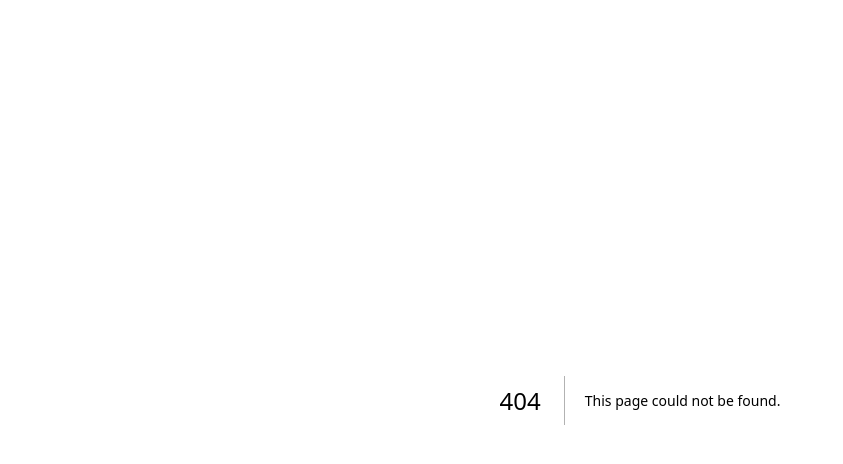
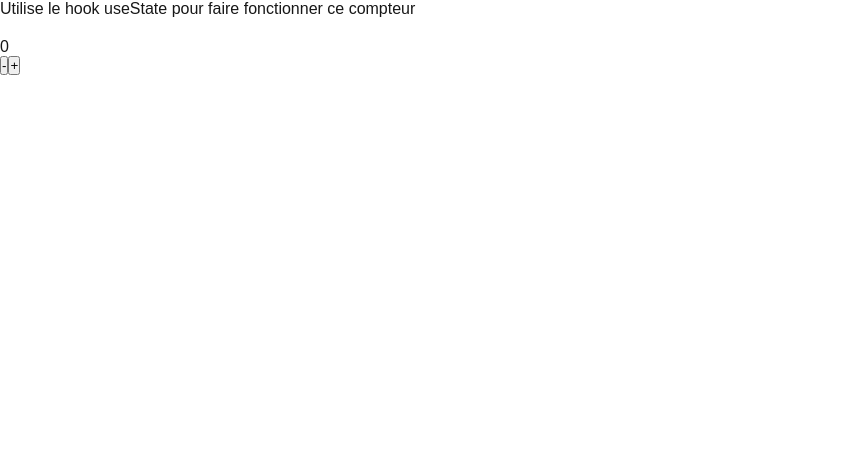
Before and after one commit to quentinhermiteau/react-5iw2-2025-2026, a Next.js app: page /exo5 in a window 1280 px wide. Before the commit this address had no page. Shown: the top 464 px of the page, without its empty margins (0-843 px from the left). Built offline with nearby package versions, Linux system fonts and the light colour scheme.

Commit message:
add exercise 5

```diff
--- /dev/null
+++ b/src/app/exo5/page.jsx
@@ -0,0 +1,18 @@
+import * as React from "react";
+
+export default function App() {
+  const count = 0;
+
+  return (
+    <main>
+      <div id="notice">
+        Utilise le hook useState pour faire fonctionner ce compteur
+      </div>
+      <span>{count}</span>
+      <div>
+        <button>-</button>
+        <button>+</button>
+      </div>
+    </main>
+  );
+}
```
